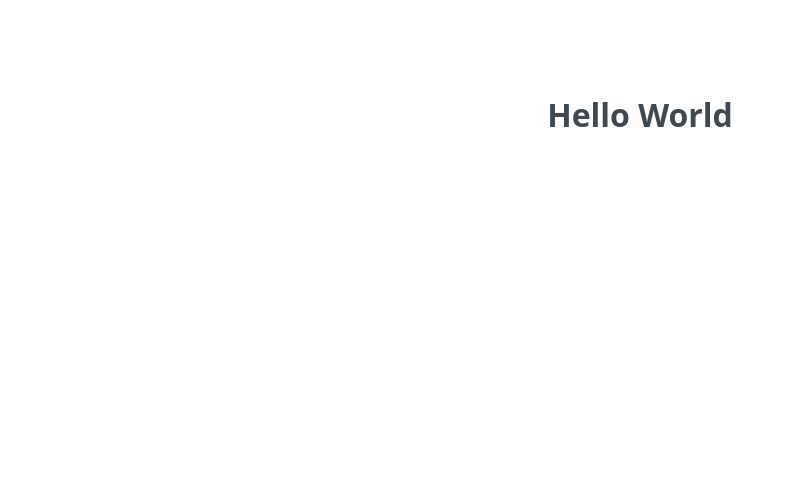
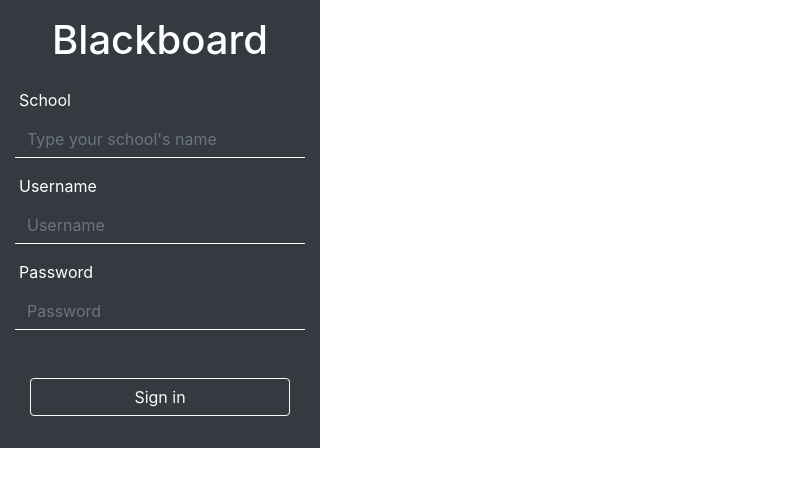
Before and after one commit to hicks8989/blackboard-browser-exstension, a React (Create React App) app in the folder app/: page / in a window 1280 px wide. Shown: the top 486 px of the page, without its empty margins (0-794 px from the left). Built offline with nearby package versions, Linux system fonts and the light colour scheme.

Commit message:
feat: Created login page
- Created

```diff
--- a/app/src/App.js
+++ b/app/src/App.js
@@ -1,12 +1,22 @@
 // Import React:
 import React, { Component } from 'react';
+
+// Import Pages:
+import Login from './pages/Login';
 
 // Main app class:
 class App extends Component {
   render() {
     return (
-      <div>
-        <h1 className="text-xl-center">Hello World</h1>
+      <div className="bg-dark text-white">
+        <div className="container-fluid">
+          <div className="row pt-3 pb-3">
+            <div className="col-md-12 text-center">
+              <h1 className="text-sm-center">Blackboard</h1>
+            </div>
+          </div>
+          <Login></Login>
+        </div>
       </div>
     );
   }
--- a/app/src/index.css
+++ b/app/src/index.css
@@ -1,125 +1,21 @@
 body {
-  text-align: center;
-  font-family: 'Open Sans', sans-serif;
-  color: #3f4850;
+  width: 320px;
 }
 
-h2 {
-  font-size: 2em;
-  margin: 52px 0 40px;
-  text-transform: capitalize;
+input[type="text"],
+input[type="password"],
+select.form-control {
+  background: transparent;
+  border: none;
+  border-bottom: 1px solid #FFFFFF;
+  -webkit-box-shadow: none;
+  box-shadow: none;
+  border-radius: 0;
 }
 
-ul {
-  list-style-type: none;
-  padding-left: 0;
+input[type="text"]:focus,
+input[type="password"]:focus,
+select.form-control:focus {
+  -webkit-box-shadow: none;
+  box-shadow: none;
 }
-
-a {
-  text-decoration: none;
-}
-
-.search-form {
-  max-width: 460px;
-  display: flex;
-  margin: 0 auto 32px;
-}
-
-.search-form button {
-  outline: none;
-  background-color: #438bbd;
-  border: none;
-  padding: 0px 15px;
-  border-radius: 0 0.35em 0.35em 0;
-  cursor: pointer;
-}
-
-input {
-  font-size: 1em;
-  width: 100%;
-  background-color: #edeff0;
-  padding: 10px 15px;
-  border: 3px solid #d7dbdf;
-  border-right: none;
-  border-radius: 0.35em 0 0 0.35em;
-  outline: none;
-}
-
-.main-nav li {
-  width: 100%;
-  margin-bottom: 1em;
-}
-
-.main-nav a {
-  display: block;
-  background: #438bbd;
-  border-radius: 3px;
-  padding: 5px;
-  color: #fff;
-}
-
-.main-nav .active,
-.main-nav a:hover,
-.search-form button:hover {
-  background-color: #275270;
-}
-
-.photo-container ul {
-  display: flex;
-  flex-flow: row wrap;
-  justify-content: space-between;
-  -ms-align-items: flex-start;
-  align-items: flex-start;
-}
-
-.photo-container ul li {
-  width: 220px;
-  height: 165px;
-  overflow: hidden;
-  margin-bottom: 15px;
-}
-
-.photo-container ul img {
-  width: 100%;
-  transform: scale(1.25);
-  transition: transform 1.25s;
-}
-
-.photo-container li:hover img {
-  transform: scale(1.65);
-}
-
-.photo-container .not-found {
-  width: 100%;
-}
-
-@media only screen and (max-width: 767px)  {
-  body {
-    padding-top: 2em;
-  }
-
-  .photo-container li {
-    margin: auto;
-  }
-}
-
-@media only screen and (min-width: 768px)  {
-  body {
-    padding-top: 4em;
-  }
-
-  .container {
-    max-width: 960px;
-    margin: auto;
-  }
-
-  .main-nav ul {
-    display: flex;
-    justify-content: center;
-  }
-
-  .main-nav li {
-    margin: 10px;
-    width: 100px;
-  }
-}
--- a/app/src/index.js
+++ b/app/src/index.js
@@ -1,6 +1,7 @@
 import React from 'react';
 import ReactDOM from 'react-dom';
 import './index.css';
+import "bootstrap/dist/css/bootstrap.css";
 import App from './App';
 import registerServiceWorker from './registerServiceWorker';
 
--- /dev/null
+++ b/app/src/pages/Login/index.js
@@ -0,0 +1,61 @@
+// Import React:
+import React, { Component } from "react";
+
+export default class Login extends Component {
+
+  constructor(props) {
+    super(props);
+
+    this.state = {
+      school: "",
+      username: "",
+      password: "",
+      errorMessage: ""
+    }
+
+    this._handleChange = this._handleChange.bind(this);
+    this._onLogin = this._onLogin.bind(this);
+  }
+
+  _handleChange = (event) => {
+    const target = event.target;
+    const { name, value } = target;
+
+    this.setState({
+      [name]: value
+    });
+  }
+
+  _onLogin = async (event) => {
+    event.preventDefault();
+    try {
+
+    } catch(e) {
+      this.setState({
+        errorMessage: e.message
+      });
+    }
+  }
+
+  render() {
+    return (
+      <div className="row">
+        <div className="container">
+          <form action="" method="POST" name="login">
+            <div className="form-group">
+            <label className="pl-1" htmlFor="school">School</label>
+              <input onChange={this._handleChange} value={this.state.school} type="text" name="school" className="form-control" id="school" placeholder="Type your school's name"></input>
+              <label className="pl-1 pt-3" htmlFor="username">Username</label>
+              <input onChange={this._handleChange} value={this.state.username} type="text" name="username" className="form-control" id="username" placeholder="Username"></input>
+              <label className="pl-1 pt-3" htmlFor="password">Password</label>
+              <input onChange={this._handleChange} value={this.state.password} type="password" name="password" className="form-control" id="password" placeholder="Password"></input>
+              <div className="col-md-12 text-center pt-5 pb-3">
+              <button onClick={this._onLogin} type="submit" class=" btn btn-block btn-outline-light">Sign in</button>
+              </div>
+            </div>
+          </form>
+        </div>
+      </div>
+    )
+  }
+}
```
Also changed, not shown: app/src/pages/Login.js (deleted).
